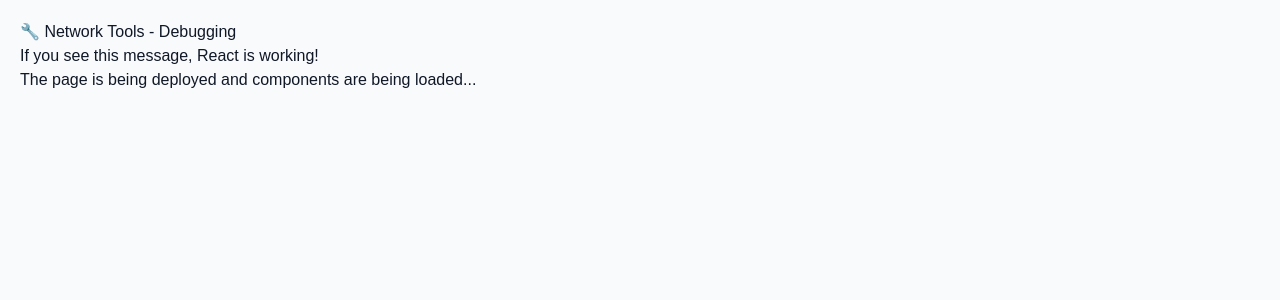
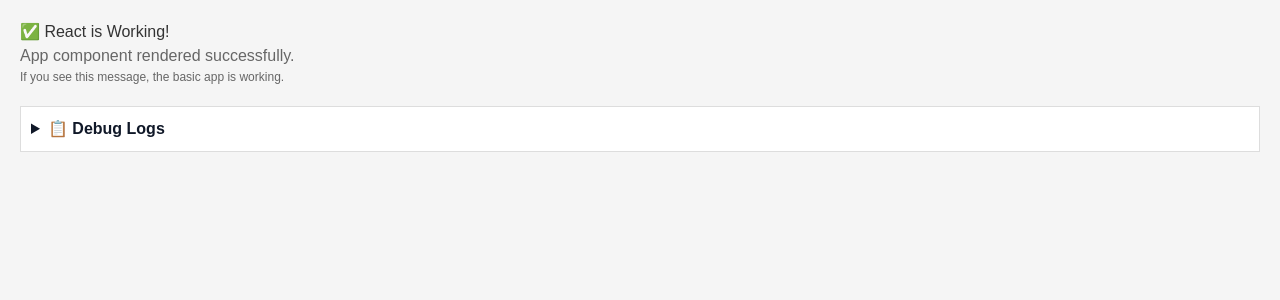
Before and after one commit to jdolan-exalink/miip.online, a React (Vite) app: page / in a window 1280 px wide. Shown: the top 300 px of the page. Built offline with nearby package versions, Linux system fonts and the light colour scheme.

Commit message:
Debug: Add comprehensive logging at each initialization step

```diff
--- a/App.tsx
+++ b/App.tsx
@@ -2,33 +2,52 @@
 import React, { useEffect } from 'react';
 import { HashRouter as Router, Routes, Route, useLocation } from 'react-router-dom';
 
-console.log('[DEBUG] App.tsx: Module loaded');
+window._debugLogs = window._debugLogs || [];
+
+console.log('[APP] App.tsx module loading...');
+window._debugLogs.push({time: new Date().toISOString(), msg: 'App.tsx: Module loading'});
 
 // Wrapper to handle Side Effects (Scroll Top + Analytics)
 const RouteObserver = () => {
+  console.log('[ROUTER] RouteObserver component mounted');
+  window._debugLogs.push({time: new Date().toISOString(), msg: 'RouteObserver: Mounted'});
+
   const location = useLocation();
-  console.log('[DEBUG] RouteObserver: Current route:', location.pathname);
+  console.log('[ROUTER] Route changed to:', location.pathname);
+  window._debugLogs.push({time: new Date().toISOString(), msg: 'Route: ' + location.pathname});
 
   useEffect(() => {
-    // 1. Scroll to top
     window.scrollTo(0, 0);
-    console.log('[DEBUG] RouteObserver: Analytics logged for:', location.pathname);
-
+    console.log('[ROUTER] Scrolled to top for route:', location.pathname);
   }, [location]);
 
   return null;
 };
 
 const App: React.FC = () => {
-  console.log('[DEBUG] App.tsx: App component rendering...');
+  console.log('[APP] App component is rendering...');
+  window._debugLogs.push({time: new Date().toISOString(), msg: 'App.tsx: Rendering'});
 
   return (
     <Router>
       <RouteObserver />
-      <div style={{ padding: '20px', fontFamily: 'sans-serif' }}>
-        <h1>🔧 Network Tools - Debugging</h1>
-        <p>If you see this message, React is working!</p>
-        <p>The page is being deployed and components are being loaded...</p>
+      <div style={{
+        padding: '20px',
+        fontFamily: 'sans-serif',
+        backgroundColor: '#f5f5f5',
+        minHeight: '100vh'
+      }}>
+        <h1 style={{color: '#333'}}>✅ React is Working!</h1>
+        <p style={{color: '#666'}}>App component rendered successfully.</p>
+        <p style={{color: '#666', fontSize: '12px'}}>
+          If you see this message, the basic app is working.
+        </p>
+        <details style={{marginTop: '20px', padding: '10px', backgroundColor: '#fff', border: '1px solid #ddd'}}>
+          <summary style={{cursor: 'pointer', fontWeight: 'bold'}}>📋 Debug Logs</summary>
+          <pre style={{fontSize: '11px', maxHeight: '300px', overflow: 'auto', marginTop: '10px'}}>
+            {JSON.stringify(window._debugLogs || [], null, 2)}
+          </pre>
+        </details>
       </div>
     </Router>
   );
--- a/index.html
+++ b/index.html
@@ -19,13 +19,30 @@
     </script>
 
     <link href="https://fonts.googleapis.com/css2?family=Inter:wght@300;400;500;600;700&family=Fira+Code:wght@400;500&display=swap" rel="stylesheet">
-    <style>
-      body { font-family: 'Inter', sans-serif; }
-      .font-mono { font-family: 'Fira Code', monospace; }
-    </style>
   </head>
   <body class="bg-gray-50 text-gray-900 dark:bg-dark-950 dark:text-gray-100 transition-colors duration-200">
+    <script>
+      console.log('[EARLY] 1. HTML body loaded - checking root div...');
+      window._debugLogs = window._debugLogs || [];
+      window._debugLogs.push({time: new Date().toISOString(), msg: 'HTML body element exists'});
+    </script>
     <div id="root"></div>
+    <script>
+      const root = document.getElementById('root');
+      console.log('[EARLY] 2. Root div status:', root ? 'EXISTS' : 'MISSING');
+      window._debugLogs.push({time: new Date().toISOString(), msg: 'Root div ' + (root ? 'exists' : 'MISSING!')});
+    </script>
     <script type="module" src="/index.tsx"></script>
+    <script>
+      console.log('[EARLY] 3. Script module loaded');
+      window._debugLogs.push({time: new Date().toISOString(), msg: 'Script module tag added'});
+      // Display logs after 5 seconds if app didn't initialize
+      setTimeout(() => {
+        if (!window._appInitialized) {
+          console.error('[TIMEOUT] App did not initialize in 5 seconds. Debug logs:', window._debugLogs);
+          document.body.innerHTML += '<div style="padding:20px;color:red;background:#f0f0f0"><h2>❌ Application Failed to Load</h2><pre>' + JSON.stringify(window._debugLogs, null, 2) + '</pre></div>';
+        }
+      }, 5000);
+    </script>
   </body>
 </html>
--- a/index.tsx
+++ b/index.tsx
@@ -3,22 +3,45 @@ import ReactDOM from 'react-dom/client';
 import App from './App';
 import './src/index.css';
 
-console.log('[DEBUG] index.tsx: Starting application...');
+window._debugLogs = window._debugLogs || [];
+
+console.log('[STEP 1] index.tsx loaded - starting imports...');
+window._debugLogs.push({time: new Date().toISOString(), msg: 'Step 1: index.tsx loaded'});
+
+console.log('[STEP 2] About to find root element...');
+window._debugLogs.push({time: new Date().toISOString(), msg: 'Step 2: Looking for root element'});
 
 const rootElement = document.getElementById('root');
+console.log('[STEP 3] Root element found?', rootElement ? 'YES' : 'NO - CRITICAL ERROR');
+window._debugLogs.push({time: new Date().toISOString(), msg: 'Step 3: Root element ' + (rootElement ? 'FOUND' : 'NOT FOUND!')});
+
 if (!rootElement) {
-  console.error('[ERROR] index.tsx: Root element not found');
-  throw new Error("Could not find root element to mount to");
+  console.error('[ERROR] Root element #root not found in DOM');
+  window._debugLogs.push({time: new Date().toISOString(), msg: 'CRITICAL: Root element missing'});
+  throw new Error("Could not find root element #root to mount React");
 }
 
-console.log('[DEBUG] index.tsx: Root element found, creating React root...');
+console.log('[STEP 4] About to create React root...');
+window._debugLogs.push({time: new Date().toISOString(), msg: 'Step 4: Creating React root'});
+
 const root = ReactDOM.createRoot(rootElement);
-console.log('[DEBUG] index.tsx: React root created, rendering App component...');
+console.log('[STEP 5] React root created successfully');
+window._debugLogs.push({time: new Date().toISOString(), msg: 'Step 5: React root created'});
 
-root.render(
-  <React.StrictMode>
-    <App />
-  </React.StrictMode>
-);
+console.log('[STEP 6] About to render App component...');
+window._debugLogs.push({time: new Date().toISOString(), msg: 'Step 6: Rendering App'});
 
-console.log('[DEBUG] index.tsx: App component render called');
+try {
+  root.render(
+    <React.StrictMode>
+      <App />
+    </React.StrictMode>
+  );
+  console.log('[STEP 7] ✅ App rendered successfully!');
+  window._appInitialized = true;
+  window._debugLogs.push({time: new Date().toISOString(), msg: 'Step 7: App rendered successfully'});
+} catch (error) {
+  console.error('[ERROR] Failed to render App:', error);
+  window._debugLogs.push({time: new Date().toISOString(), msg: 'ERROR rendering App: ' + (error as Error).message});
+  throw error;
+}
```
